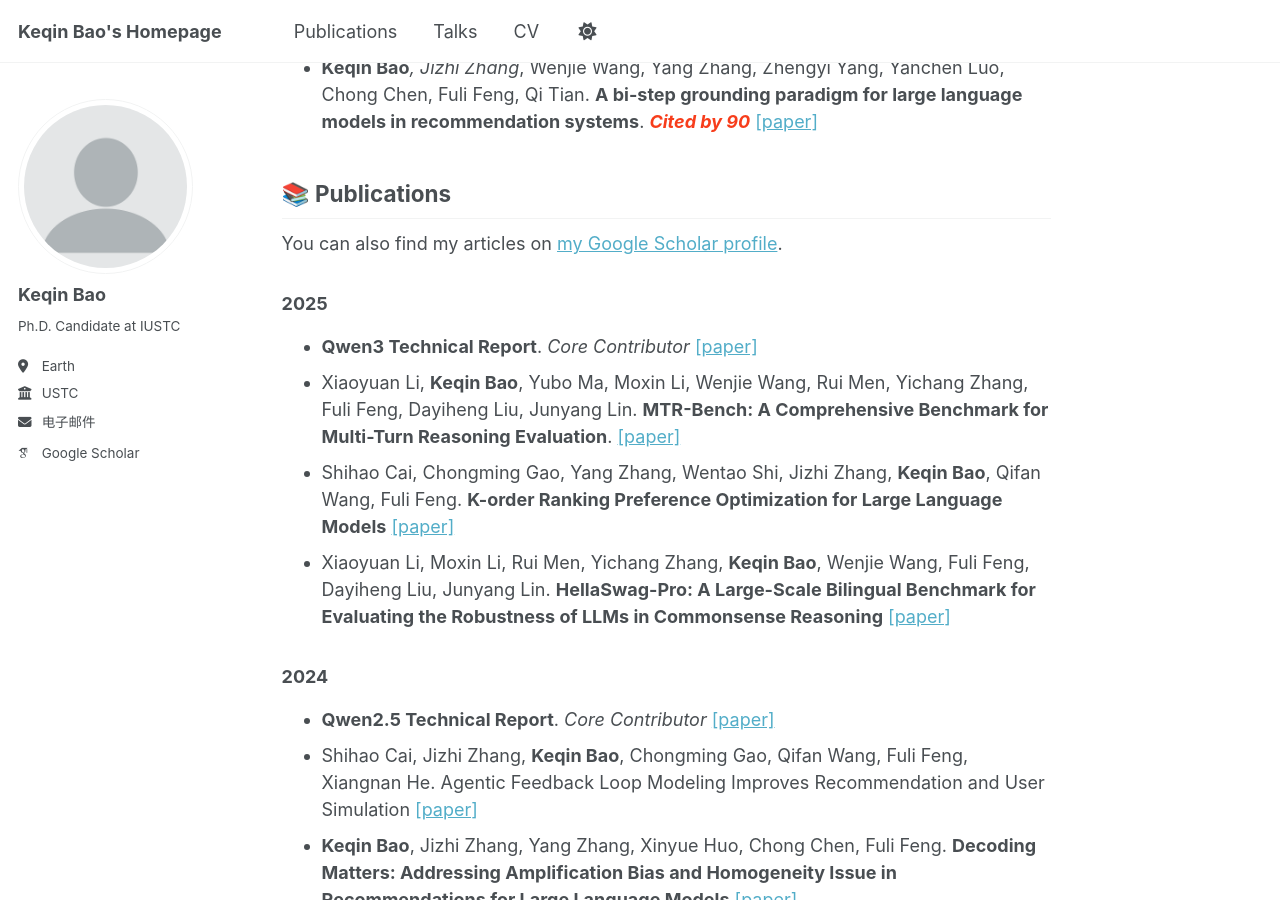
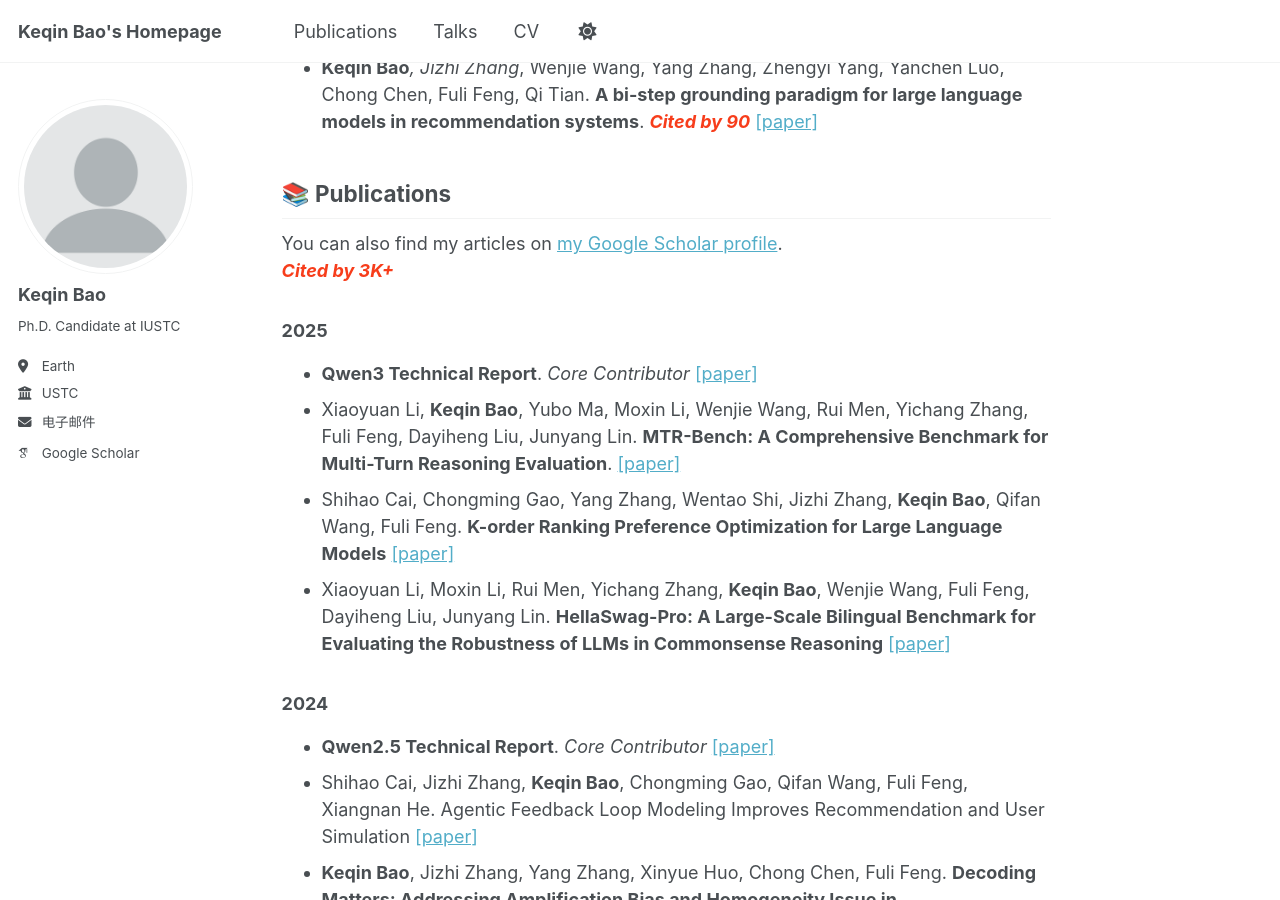
Before and after one commit to SAI990323/SAI990323.github.io, a Jekyll site: the page built from _pages/about.md, in a window 1280 px wide and 900 px high, scrolled down 1545 px. Built offline with Jekyll 4.4.1, drawn with Linux system fonts in a browser that asks for light colours; some web fonts are replaced.

Commit message:
Update about.md

```diff
--- a/_pages/about.md
+++ b/_pages/about.md
@@ -43,9 +43,8 @@
 
 
 ## **📚 Publications**
-{% if site.author.googlescholar %}
 <div class="wordwrap">You can also find my articles on <a href="{{site.author.googlescholar}}">my Google Scholar profile</a>.</div>
-{% endif %}
+ <b style="color:#f73d1b">*Cited by 3K+*</b>
 
 ### 2025
 - **Qwen3 Technical Report**. *Core Contributor* [[paper]](https://arxiv.org/pdf/2505.09388)
```
